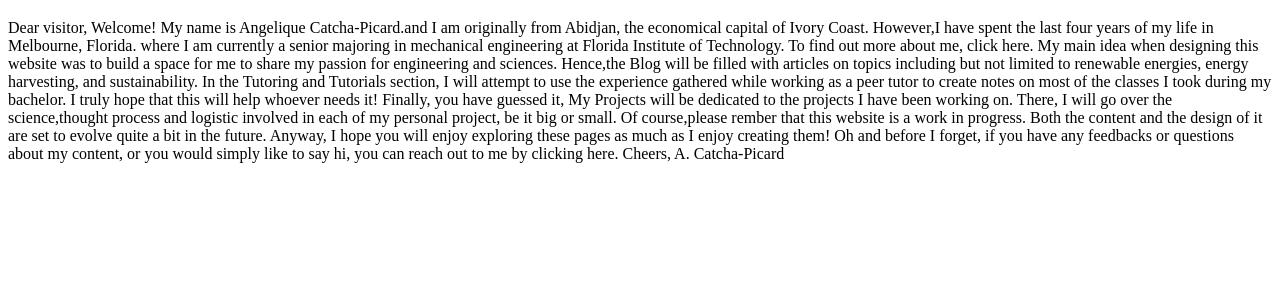
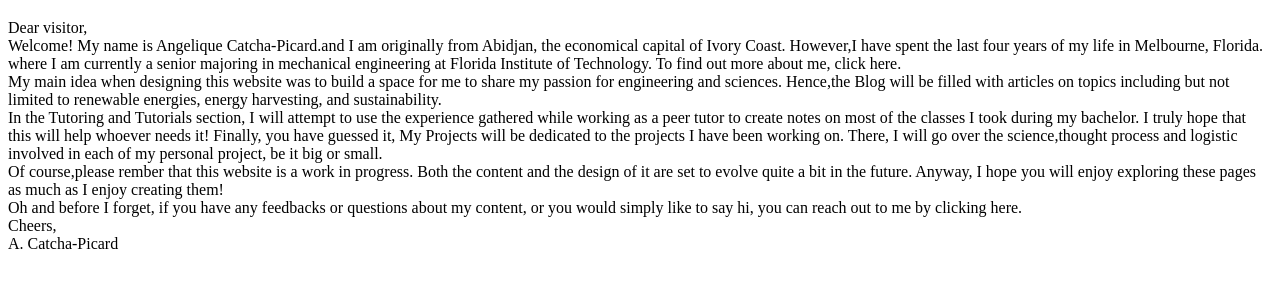
Before and after one commit to acatchapicard/homepage, a plain HTML site: page draftmain/home.html in a window 1280 px wide. Shown: the part 61-348 px from the top of the page. Drawn offline with Linux system fonts and the light colour scheme.

Commit message:
Update home.html

```diff
--- a/draftmain/home.html
+++ b/draftmain/home.html
@@ -8,32 +8,32 @@
 <body>
 	<div>
 		<h1> Welcome Page</h1>
-		<p> Dear visitor,
+		<p> Dear visitor,<br>
 
 			Welcome! My name is Angelique Catcha-Picard.and I am originally
 from Abidjan, the economical capital of Ivory Coast. However,I have spent the last four years
 of my life in Melbourne, Florida. where I am currently a senior majoring in mechanical
-engineering at Florida Institute of Technology. To find out more about me, click here.
+engineering at Florida Institute of Technology. To find out more about me, click here. <br>
 
 My main idea when designing this website was to build a space for me to share my
 passion for engineering and sciences. Hence,the Blog will be filled with articles on
 topics including but not limited to renewable energies, energy harvesting, and
-sustainability.
+sustainability. <br>
 In the Tutoring and Tutorials section, I will attempt to use the experience gathered
 while working as a peer tutor to create notes on most of the classes I took during my
 bachelor. I truly hope that this will help whoever needs it!
 Finally, you have guessed it, My Projects will be dedicated to the projects I have been working on.
 There, I will go over the science,thought process and logistic involved in each of my personal project,
-be it big or small.
+be it big or small. <br>
 
 Of course,please rember that this website is a work in progress. Both the content and the design of it are
 set to evolve quite a bit in the future. Anyway, I hope you will enjoy exploring these pages
-as much as I enjoy creating them!
+as much as I enjoy creating them! <br>
 
 Oh and before I forget, if you have any feedbacks or questions about my content, or you
-would simply like to say hi, you can reach out to me by clicking here.
+would simply like to say hi, you can reach out to me by clicking here.<br>
 
-Cheers,
+Cheers, <br>
 
 A. Catcha-Picard
 
```
